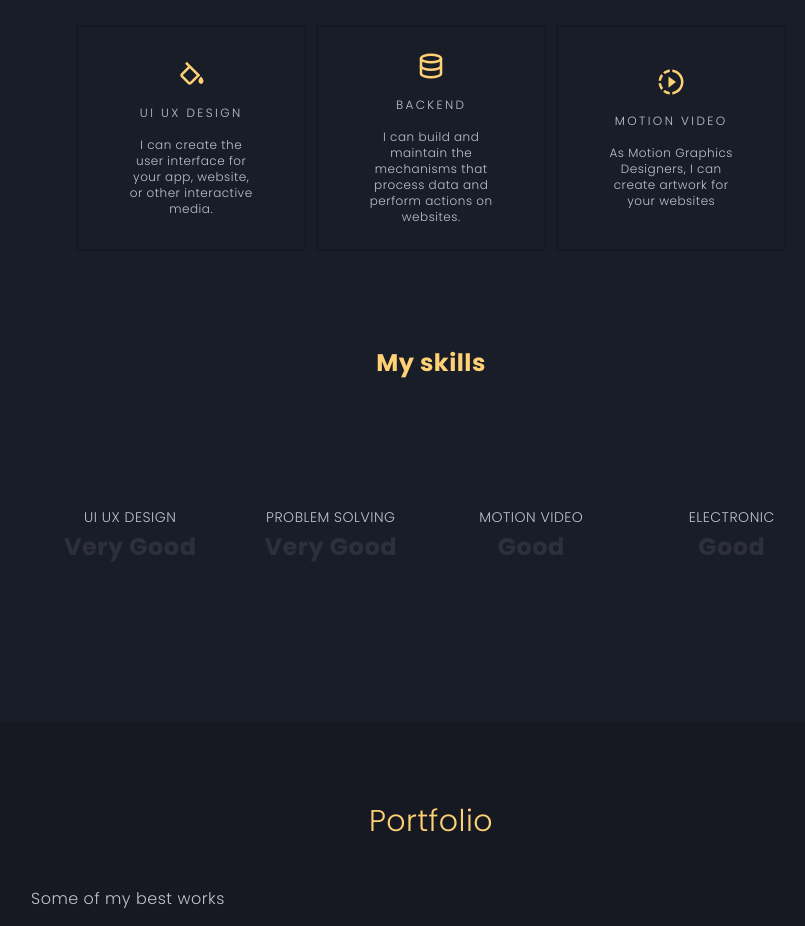
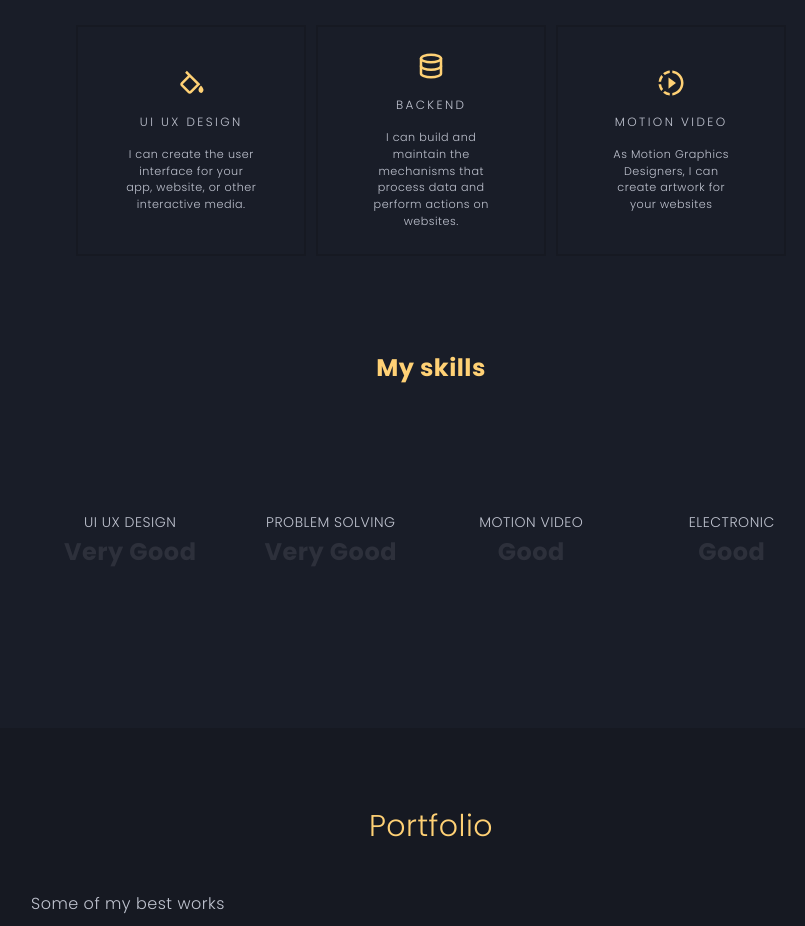
Before and after one commit to joel-kalema/me_with-nextjs, a Next.js app: page / in a window 1280 px wide. Shown: the part 1820-2746 px from the top of the page, without its empty margins (209-1014 px from the left). Built offline with nearby package versions, Linux system fonts and the light colour scheme.

Commit message:
change the title's padding

```diff
--- a/components/expertise.js
+++ b/components/expertise.js
@@ -22,7 +22,7 @@ export default function Area (){
                     data-aos-duration="2000">
                         <h1 className='text-[#ffd175] text-3xl mx-auto'>{item.icon}</h1>
                         <h2 className='text-xs mt-4 tracking-[.2em]'>{item.title}</h2>
-                        <p className='text-xs mt-4'>{item.detail}</p>
+                        <p className='text-[.7rem] mt-4'>{item.detail}</p>
                     </div>
                 ))}
             </div>
```
